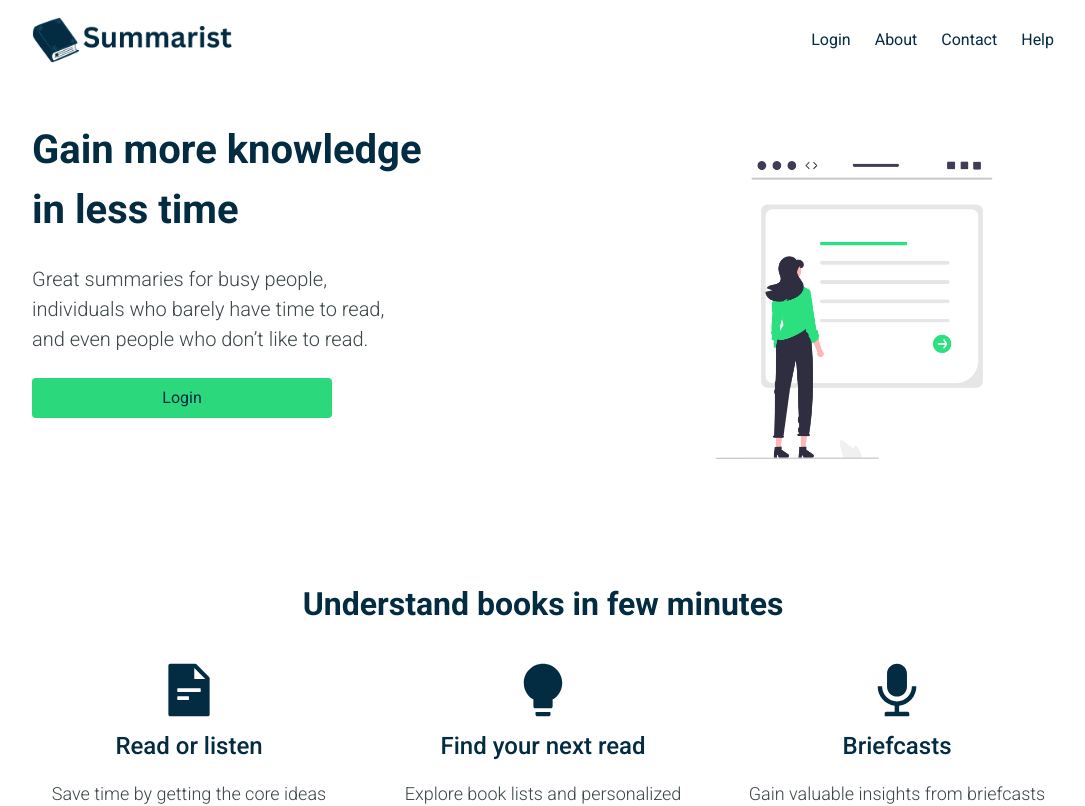
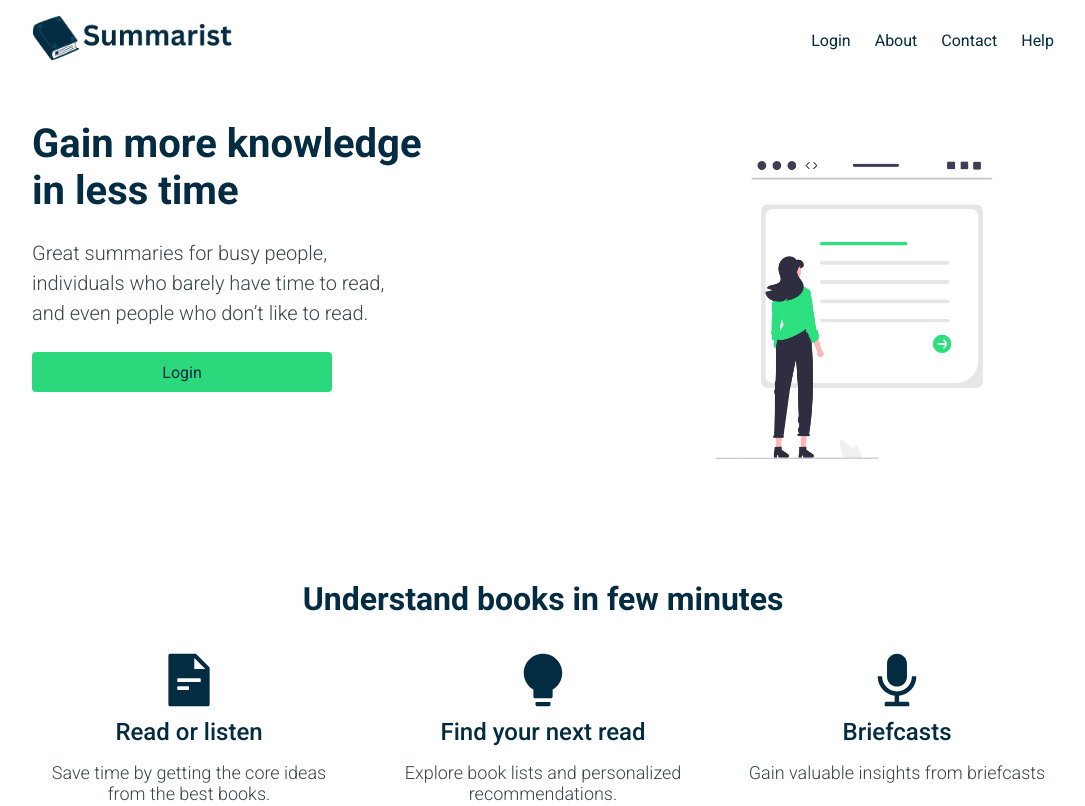
Before and after one commit to TheAhmedJoy/ahmed-ali-summarist, a Next.js app: page / in a window 1280 px wide. Shown: the top 806 px of the page, without its empty margins (97-1182 px from the left). Built offline with nearby package versions, Linux system fonts and the light colour scheme.

Commit message:
Temporary tailwind CSS omission

```diff
--- a/app/globals.css
+++ b/app/globals.css
@@ -1,24 +1,4 @@
 @import url("https://fonts.googleapis.com/css2?family=Roboto:wght@100;300;400;500;700;900&display=swap");
-@import "tailwindcss";
-
-:root {
-  --background: #ffffff;
-  --foreground: #171717;
-}
-
-@theme inline {
-  --color-background: var(--background);
-  --color-foreground: var(--foreground);
-  --font-sans: var(--font-geist-sans);
-  --font-mono: var(--font-geist-mono);
-}
-
-@media (prefers-color-scheme: dark) {
-  :root {
-    --background: #0a0a0a;
-    --foreground: #ededed;
-  }
-}
 
 * {
   margin: 0;
```
